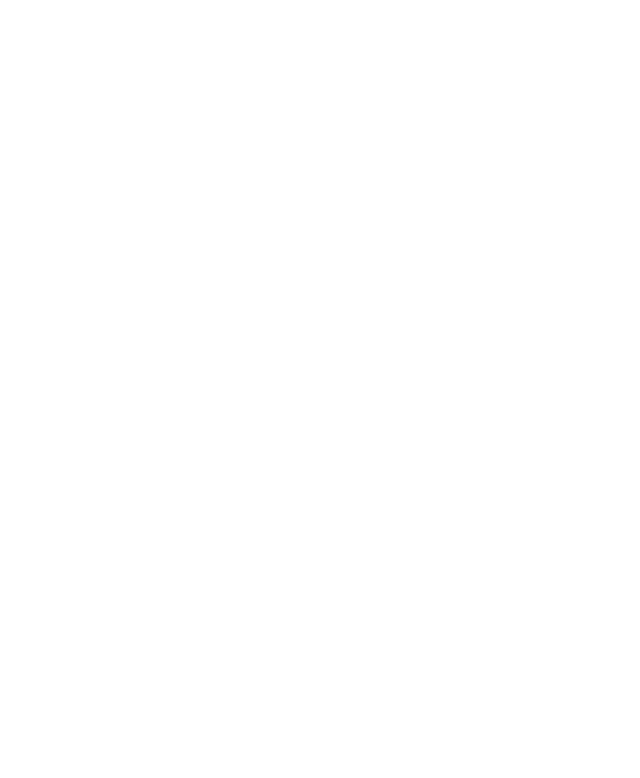
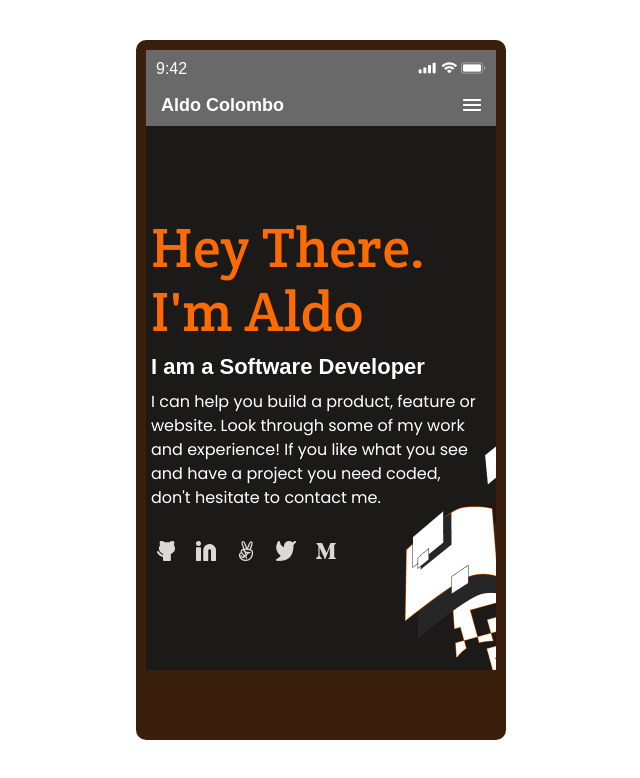
Before and after one commit to acolombo1/Portfolio, a plain HTML site: page index.html in a window 1280 px wide. Shown: the whole page, without its empty margins (319-959 px from the left). Drawn offline with Linux system fonts and the light colour scheme.

Commit message:
re-place all those body tags

```diff
--- a/index.html
+++ b/index.html
@@ -7,6 +7,38 @@
     <title>Aldo Colombo Portfolio</title>
   </head>
   <body>
-
+    <div id="wrapper">
+      <HEADER>
+        <div id="top-line">
+          <time datetime="09:42">9:42</time>
+          <div id="icons1">
+            <img src="img/Network.png" alt="network">
+            <img src="img/Wifi.png" alt="wifi">
+            <img src="img/Battery.png" alt="battery">
+          </div>
+        </div>
+        <NAV>
+          <a class="asnormal" href="#">Aldo Colombo</a>
+          <a href="#"><img src="img/Menu-icon.png" alt="menu icon"></a>
+        </NAV>
+      </HEADER>
+      <section>
+        <h1 class="myh1">Hey There. I'm Aldo</h1>
+        <h2 class="myh2">I am a Software Developer</h2>
+        <div class="normaltext">
+          I can help you build a product, feature or website.
+          Look through some of my work and experience!
+          If you like what you see and have a project
+          you need coded, don't hesitate to contact me.
+        </div>
+        <ul class="bottomicons">
+          <li><a href="#"><img src="img/Git.png" alt="Github"></a></li>
+          <li><a href="#"><img src="img/In.png" alt="Linked In"></a></li>
+          <li><a href="#"><img src="img/Victoria.png" alt="Victory"></a></li>
+          <li><a href="#"><img src="img/Twitter.png" alt="Twitter"></a></li>
+          <li><a href="#"><img src="img/M.png" alt="Medium"></a></li>
+        </ul>
+      </section>
+    </div>
   </body>
 </html>
```
